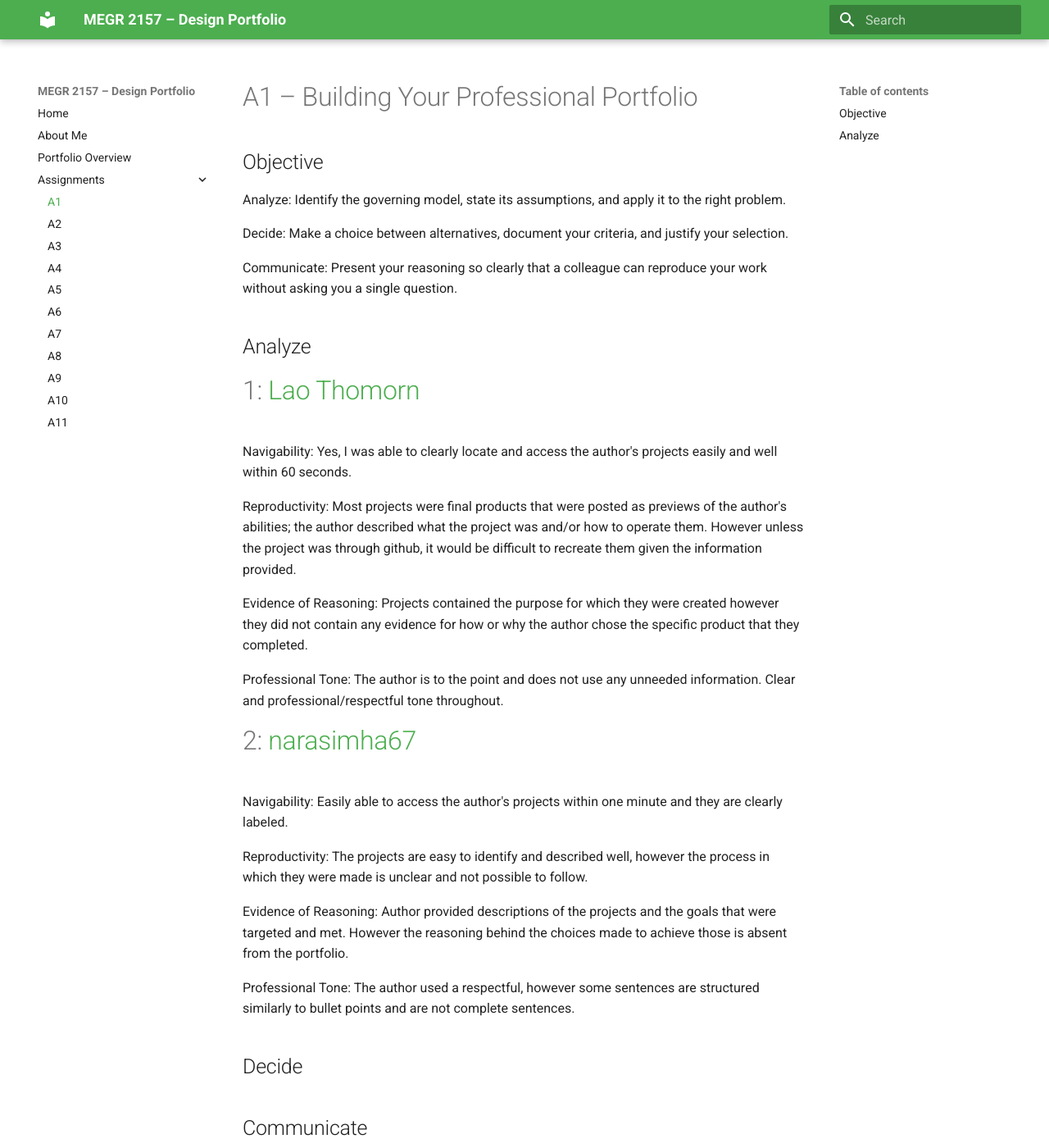
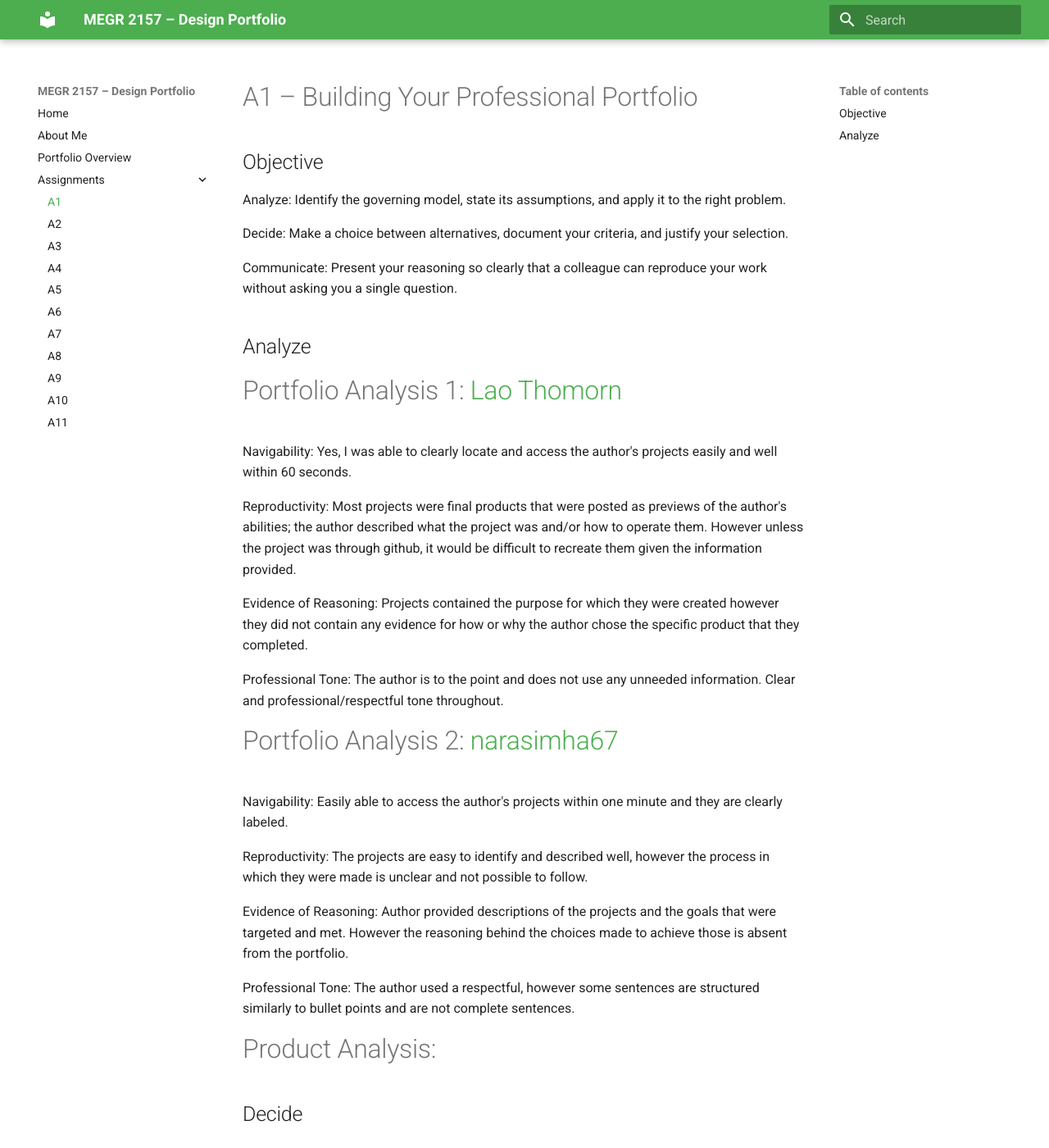
Before and after one commit to nnicho12/Noah-Nicholson-Portfolio, an MkDocs documentation site: the page built from docs/assignments/A01/index.md, in a window 1280 px wide and 1400 px high. Shown: the whole window at 82% size. Built offline with MkDocs 1.6.1 and Material for MkDocs 9.7.7, drawn with Linux system fonts in a browser that asks for light colours.

Commit message:
Update index.md

```diff
--- a/docs/assignments/A01/index.md
+++ b/docs/assignments/A01/index.md
@@ -8,7 +8,7 @@ Decide: Make a choice between alternatives, document your criteria, and justify
 Communicate: Present your reasoning so clearly that a colleague can reproduce your work without asking you a single question.
 
 ## Analyze
-# 1: [Lao Thomorn](https://myportfolio-7s0.pages.dev/)
+# Portfolio Analysis 1: [Lao Thomorn](https://myportfolio-7s0.pages.dev/)
 
 Navigability: Yes, I was able to clearly locate and access the author's projects easily and well within 60 seconds.
 
@@ -19,7 +19,7 @@ Evidence of Reasoning: Projects contained the purpose for which they were create
 Professional Tone: The author is to the point and does not use any unneeded information. Clear and professional/respectful tone throughout.
 
 
-# 2: [narasimha67](https://narasimha67-mech.github.io/Narasimha_cad_portfilio/)
+# Portfolio Analysis 2: [narasimha67](https://narasimha67-mech.github.io/Narasimha_cad_portfilio/)
 
 Navigability: Easily able to access the author's projects within one minute and they are clearly labeled.
 
@@ -29,6 +29,8 @@ Evidence of Reasoning: Author provided descriptions of the projects and the goal
 
 Professional Tone: The author used a respectful, however some sentences are structured similarly to bullet points and are not complete sentences.
 
+
+# Product Analysis:
 ## Decide
 
 
```
